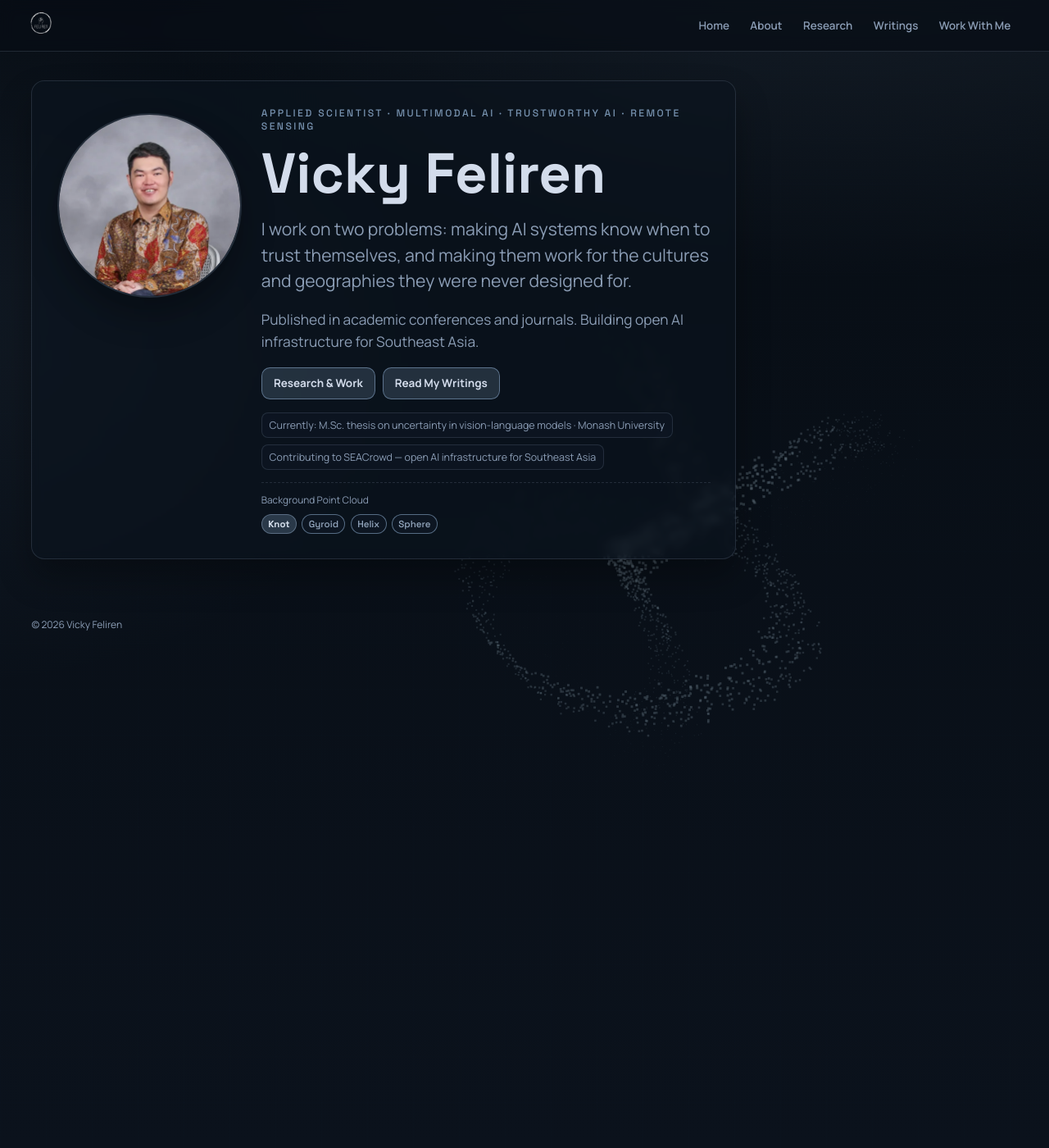
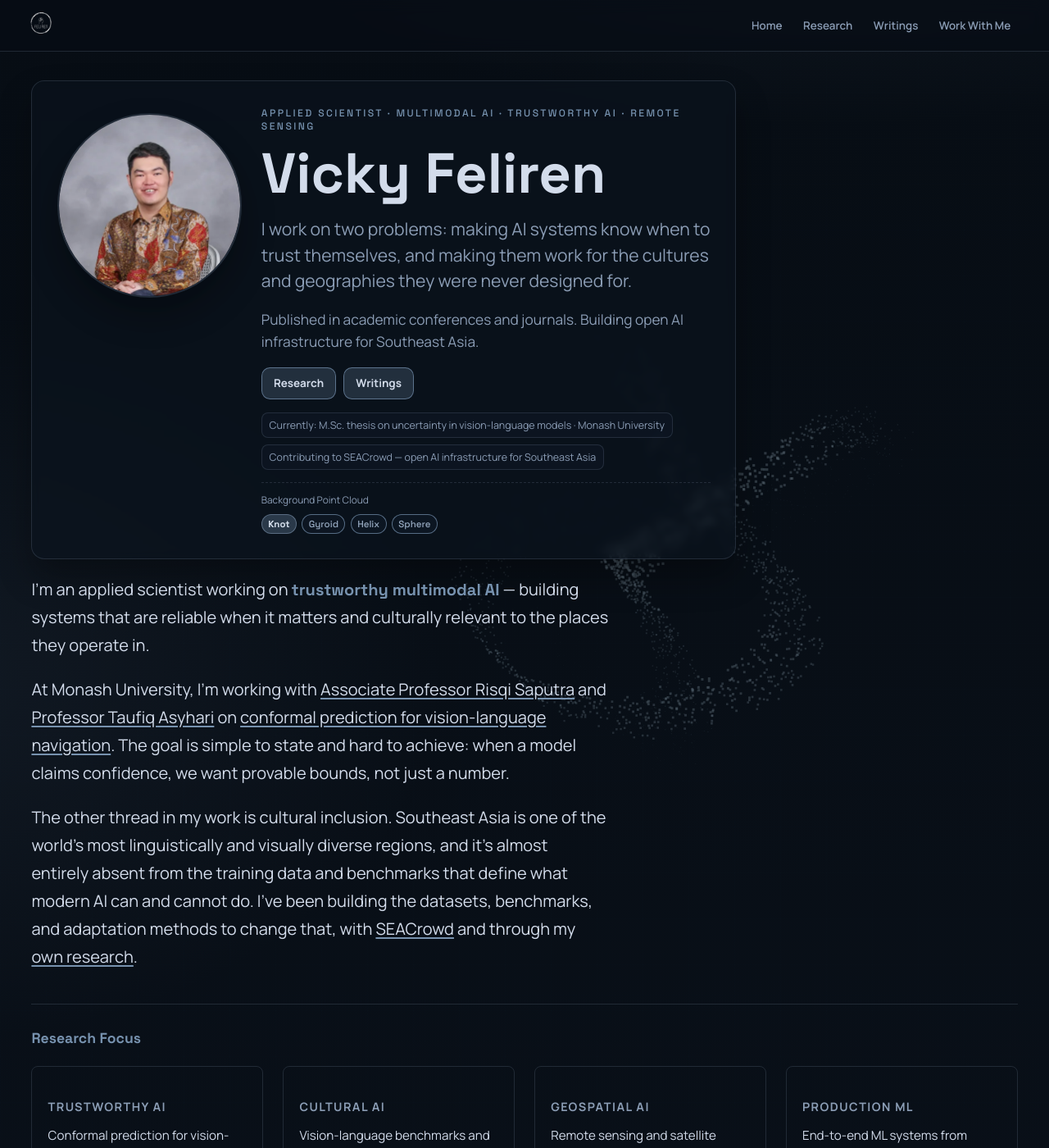
Before and after one commit to Feliren88/feliren88.github.io, a Jekyll site: the page built from index.html, in a window 1280 px wide and 1400 px high. Shown: the whole window at 82% size. Built offline with Jekyll 4.4.1, drawn with Linux system fonts in a browser that asks for light colours; some of the changed text lies outside the part shown.

Commit message:
Merge homepage and about into single page, nav down to 3 items
Homepage now contains the full about content (bio, research focus,
track record, recognition) directly below the hero + point cloud.
/about/ redirects to /. Nav simplified to Research · Writings ·
Work With Me. Hero buttons updated to Research and Writings.

Co-Authored-By: Claude Sonnet 4.6 <noreply@anthropic.com>

```diff
--- a/_data/index.yml
+++ b/_data/index.yml
@@ -3,9 +3,9 @@ name: 'Vicky Feliren'
 lead1: 'I work on two problems: making AI systems know when to trust themselves, and making them work for the cultures and geographies they were never designed for.'
 lead2: 'Published in academic conferences and journals. Building open AI infrastructure for Southeast Asia.'
 buttons:
-  - label: 'Research & Work'
-    href: '/about/'
-  - label: 'Read My Writings'
+  - label: 'Research'
+    href: '/research/'
+  - label: 'Writings'
     href: '/writings/'
 meta:
   - 'Currently: M.Sc. thesis on uncertainty in vision-language models · Monash University'
--- a/_layouts/default.html
+++ b/_layouts/default.html
@@ -153,7 +153,6 @@
       </a>
       <nav class="nav" aria-label="Primary" id="main-nav">
         <a href="/">Home</a>
-        <a href="/about/">About</a>
         <a href="/research/">Research</a>
         <a href="/writings/">Writings</a>
         <a href="/contact/">Work With Me</a>
--- a/index.html
+++ b/index.html
@@ -42,3 +42,135 @@ description: Applied Scientist working on trustworthy multimodal AI and cultural
     </div>
   </div>
 </section>
+
+<section class="section page reveal">
+  <div class="page-content">
+
+    <div id="about-hero" class="about-hero">
+      {% for paragraph in site.data.about.hero %}
+      <p>{{ paragraph }}</p>
+      {% endfor %}
+    </div>
+
+    <div id="about-sections">
+      {% for section in site.data.about.sections %}
+      <div class="about-section">
+        <h3>{{ section.title }}</h3>
+
+        {% if section.content %}
+        <p style="line-height:1.7;max-width:44rem">{{ section.content }}</p>
+        {% endif %}
+
+        {% if section.cards %}
+        <div class="about-grid">
+          {% for card in section.cards %}
+          <div class="about-card">
+            <h4>{{ card.title }}</h4>
+            <p>{{ card.description }}</p>
+          </div>
+          {% endfor %}
+        </div>
+        {% endif %}
+      </div>
+      {% endfor %}
+    </div>
+
+    <div id="track-record" class="about-section">
+      <h3>Track Record</h3>
+      <div class="split-grid">
+        <div>
+          <p class="column-title">WORK EXPERIENCE</p>
+          <ol id="work-experience-list" class="timeline">
+            {% for item in site.data.experience.work_experience %}
+            <li>
+              <p class="time">{{ item.dates }}</p>
+              <h3>{{ item.title }}</h3>
+              <p class="loc">{{ item.location }}</p>
+            </li>
+            {% endfor %}
+          </ol>
+        </div>
+        <div>
+          <p class="column-title">EDUCATION</p>
+          <ol id="education-list" class="timeline short">
+            {% for item in site.data.experience.education %}
+            <li>
+              <p class="time">{{ item.dates }}</p>
+              <h3>{{ item.title }}</h3>
+              <p class="loc">{{ item.location }}</p>
+            </li>
+            {% endfor %}
+          </ol>
+          <p class="column-title" style="margin-top:1.2rem">PATENT</p>
+          <ol id="patents-list" class="timeline short">
+            {% for item in site.data.experience.patents %}
+            <li>
+              <p class="time">{{ item.dates }}</p>
+              <h3>{{ item.title }}</h3>
+              <p class="loc">{{ item.location }}</p>
+            </li>
+            {% endfor %}
+          </ol>
+          <p class="column-title" style="margin-top:1.2rem">TEACHING</p>
+          <ol id="teaching-list" class="timeline short">
+            {% for item in site.data.experience.teaching %}
+            <li>
+              <p class="time">{{ item.dates }}</p>
+              <h3>{{ item.title }}</h3>
+              <p class="loc">{{ item.location }}</p>
+            </li>
+            {% endfor %}
+          </ol>
+        </div>
+      </div>
+    </div>
+
+    <div id="recognition" class="about-section">
+      <h3>Recognition</h3>
+      <ul class="award-pills">
+        {% for key in site.data.awards %}
+        {% assign award = key[1] %}
+        {% if award.category %}
+        <li>
+          <span class="tag">{{ award.category }}</span>
+          {% if award.url %}
+          <a href="{{ award.url }}" target="_blank" rel="noreferrer">{{ award.title }}</a>
+          {% else %}
+          {{ award.title }}
+          {% endif %}
+          <span class="time-inline">{{ award.year }}</span>
+        </li>
+        {% endif %}
+        {% endfor %}
+      </ul>
+      <p class="column-title" style="margin-top:2rem">PROFESSIONAL SERVICE</p>
+      <ul class="award-pills">
+        {% for item in site.data.awards.service %}
+        <li><strong>{{ item.role }}</strong> — {{ item.description }}</li>
+        {% endfor %}
+      </ul>
+    </div>
+
+  </div>
+</section>
+
+<style>
+  .about-hero { font-size: 1.25rem; line-height: 1.7; max-width: 44rem; }
+  .about-hero p { margin-bottom: 1.2rem; }
+  .about-hero strong { color: var(--accent); }
+  .about-hero a { color: var(--text); text-decoration: underline; text-decoration-color: var(--accent); text-underline-offset: 3px; }
+  .about-hero a:hover { color: var(--accent); }
+  .about-section { margin-top: 2.5rem; padding-top: 2rem; border-top: 1px solid var(--line); }
+  .about-section h3 { font-size: 1.1rem; color: var(--accent); margin-bottom: 0.8rem; }
+  .about-grid { display: grid; grid-template-columns: repeat(auto-fit, minmax(200px, 1fr)); gap: 1.5rem; margin-top: 1.5rem; }
+  .about-card { padding: 1.2rem; border: 1px solid var(--line); border-radius: 8px; }
+  .about-card h4 { font-size: 0.9rem; text-transform: uppercase; letter-spacing: 0.1em; color: var(--muted); margin-bottom: 0.5rem; }
+  .about-card p { font-size: 0.95rem; line-height: 1.5; }
+  .award-pills { list-style: none; padding: 0; margin: 0.8rem 0 0; }
+  .award-pills li { display: flex; align-items: baseline; gap: 0.6rem; padding: 0.55rem 0; border-bottom: 1px solid var(--line); font-size: 0.95rem; flex-wrap: wrap; }
+  .award-pills li:last-child { border-bottom: none; }
+  .award-pills .tag { font-size: 0.72rem; letter-spacing: 0.08em; color: var(--muted); flex-shrink: 0; }
+  .award-pills a { color: var(--text); text-decoration: underline; text-decoration-color: var(--accent); text-underline-offset: 3px; }
+  .award-pills a:hover { color: var(--accent); }
+  .award-pills .time-inline { color: var(--muted); font-size: 0.85rem; margin-left: auto; flex-shrink: 0; }
+</style>
--- a/js/components/nav.js
+++ b/js/components/nav.js
@@ -4,8 +4,6 @@
 
 (function() {
   var NAV_ITEMS = [
-    { href: '/', label: 'Home', page: '/' },
-    { href: '/about/', label: 'About', page: '/about' },
     { href: '/research/', label: 'Research', page: '/research' },
     { href: '/writings/', label: 'Writings', page: '/writings' },
     { href: '/contact/', label: 'Work With Me', page: '/contact' },
```
Also changed, not shown: _pages/about.md (+1 -1 lines).
